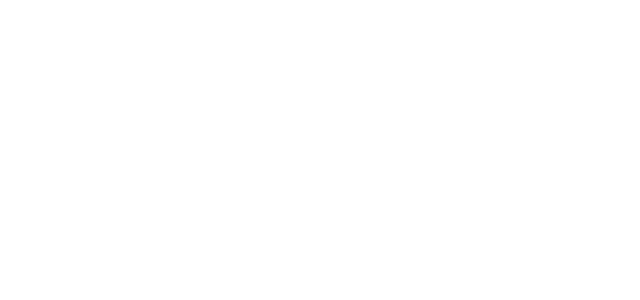
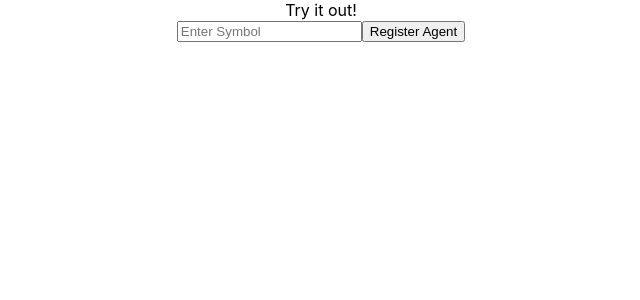
Before and after one commit to Mechanist0/space-traders, a React (Create React App) app: page / in a window 1280 px wide. Shown: the top 300 px of the page, without its empty margins (319-959 px from the left). Built offline with nearby package versions, Linux system fonts and the light colour scheme.

Commit message:
Create agent

```diff
--- a/src/App.js
+++ b/src/App.js
@@ -1,7 +1,10 @@
 import "./App.css";
+import Home from "./Components/Pages/Home.tsx";
 
 function App() {
-  return <div className="App"></div>;
+  return <div className="App">
+    <Home></Home>
+  </div>;
 }
 
 export default App;
--- /dev/null
+++ b/src/Components/pages/Home.tsx
@@ -0,0 +1,13 @@
+import React from "react";
+import NewGame from "./NewGame.tsx";
+
+function Home() {
+  return (
+    <div>
+      Try it out!
+      <NewGame></NewGame>
+    </div>
+  );
+}
+
+export default Home;
--- /dev/null
+++ b/src/Components/pages/NewGame.tsx
@@ -0,0 +1,42 @@
+import React, { useEffect, useState } from "react";
+
+function NewGame() {
+  const [symbol, setSymbol] = useState("");
+  const [gameInfo, setGameInfo] = useState(null);
+
+  const registerNewAgent = async () => {
+    const options = {
+      method: "POST",
+      headers: {
+        "Content-Type": "application/json",
+      },
+      body: JSON.stringify({
+        symbol: symbol,
+        faction: "COSMIC",
+      }),
+    };
+
+    try {
+      const response = await fetch("https://api.spacetraders.io/v2/register", options);
+      const data = await response.json();
+      setGameInfo(data);
+    } catch (err) {
+      console.error("Error registering agent:", err);
+    }
+  };
+
+  return (
+    <div>
+      <input
+        name="symbolQuery"
+        value={symbol}
+        onChange={(e) => setSymbol(e.target.value)}
+        placeholder="Enter Symbol" />
+
+      <button onClick={registerNewAgent}>Register Agent</button>
+      {gameInfo && <h1>{JSON.stringify(gameInfo)}</h1>}
+    </div>
+  );
+}
+
+export default NewGame;
```
Also changed, not shown: src/Components/pages/Home.jsx (deleted, +0 -7 lines).
